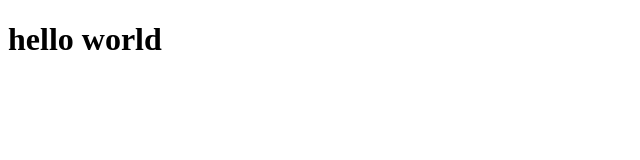
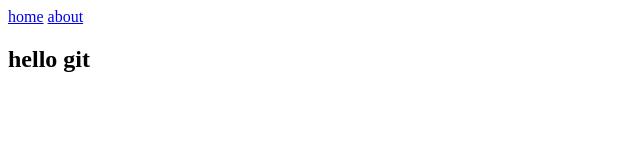
Before and after one commit to zevyxx/crispy-octo-adventure, a plain HTML site: page index.html in a window 1280 px wide. Shown: the whole page, without its empty margins (0-640 px from the left). Drawn offline with Linux system fonts and the light colour scheme.

Commit message:
menambahkan semantic elemen

```diff
--- a/index.html
+++ b/index.html
@@ -6,6 +6,15 @@
     <title>belajar git</title>
   </head>
   <body>
-    <h1>hello world</h1>
+    <header>
+      <nav>
+        <a href="#">home</a>
+        <a href="#">about</a>
+      </nav>
+    </header>
+    <section class="main">
+      <h1>hello git</h1>
+    </section>
+    <footer></footer>
   </body>
 </html>
```
